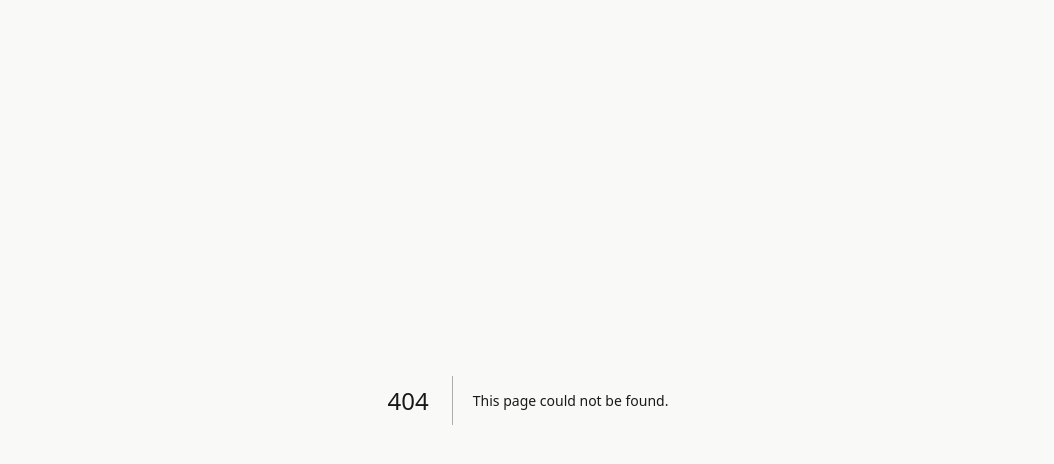
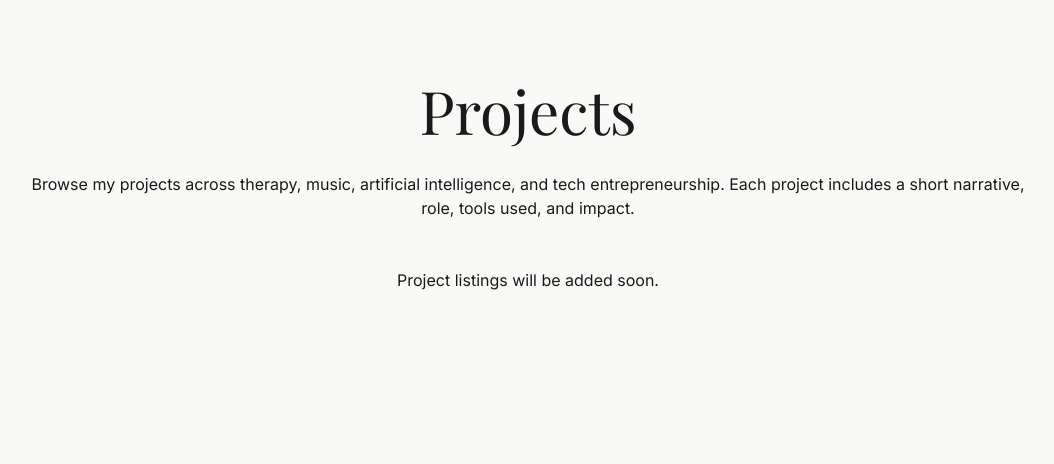
Before and after one commit to terapiaham-hub/marc-portfolio-next, a Next.js app: page /projects in a window 1280 px wide. Before the commit this address had no page. Shown: the top 464 px of the page, without its empty margins (112-1166 px from the left). Built offline with nearby package versions, Linux system fonts and the light colour scheme; a web font is replaced by a local one.

Commit message:
Create projects page

```diff
--- /dev/null
+++ b/app/projects/page.js
@@ -0,0 +1,28 @@
+import { motion } from 'framer-motion';
+
+export const metadata = {
+  title: 'Projects – Marc Hampshire',
+  description: 'Explore projects across therapy, music, AI & technology.'
+};
+
+export default function Projects() {
+  return (
+    <main className="min-h-screen py-20 px-4">
+      <div className="max-w-5xl mx-auto text-center">
+        <motion.h1
+          initial={{ opacity: 0, y: -20 }}
+          animate={{ opacity: 1, y: 0 }}
+          transition={{ duration: 0.8 }}
+          className="text-4xl md:text-6xl font-serif mb-8"
+        >
+          Projects
+        </motion.h1>
+        <p className="mb-12">
+          Browse my projects across therapy, music, artificial intelligence, and tech
+          entrepreneurship. Each project includes a short narrative, role, tools used, and impact.
+        </p>
+        <p>Project listings will be added soon.</p>
+      </div>
+    </main>
+  );
+}
```
